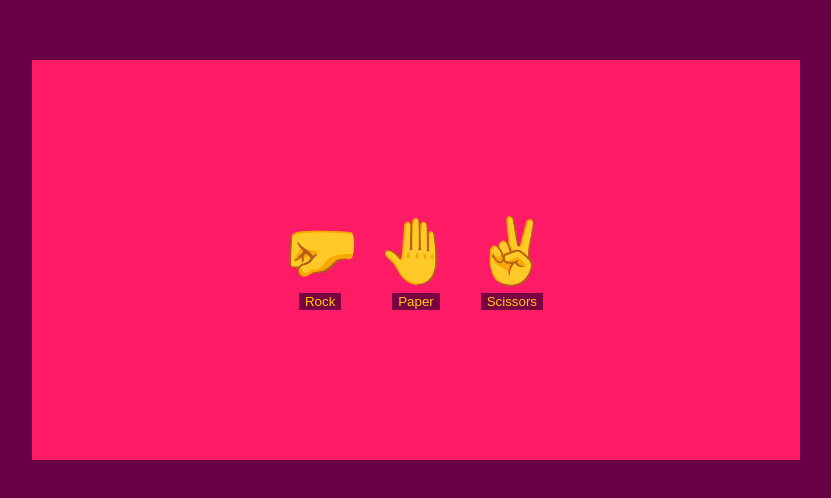
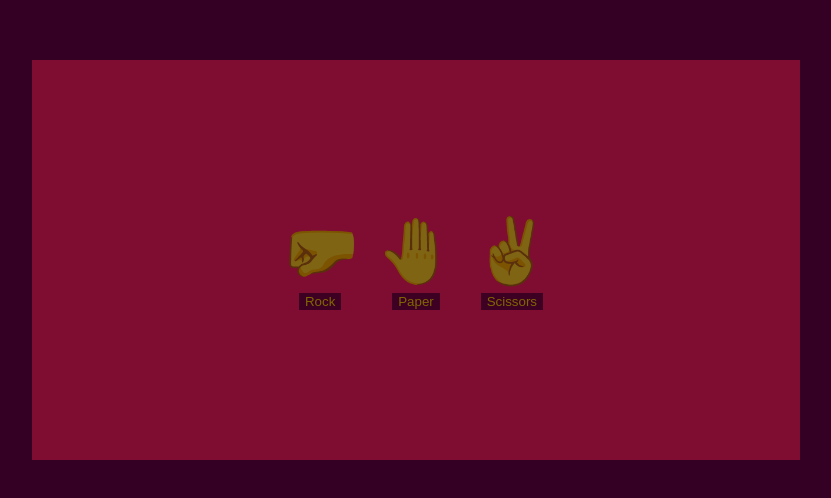
Before and after one commit to Jorge-Neves/react-rock-paper-scissors, a React (Create React App) app: page / in a window 1280 px wide. Shown: the part 140-638 px from the top of the page, without its empty margins (224-1055 px from the left). Built offline with nearby package versions, Linux system fonts and the light colour scheme.

Commit message:
Add conditional rendering for result screen

```diff
--- a/src/App.css
+++ b/src/App.css
@@ -8,6 +8,7 @@
   height: 100vh;
   width: 100%;
   background-color: #690046;
+  z-index: 1;
 }
 
 .screen {
@@ -45,3 +46,17 @@
   border: none;
   color: #7a0044;
 }
+
+.result-screen-background {
+  position: absolute;
+  top: 0;
+  right: 0;
+  display: flex;
+  width: 100%;
+  height: 100vh;
+  flex-direction: column;
+  justify-content: center;
+  align-items: center;
+  background-color: rgba(0, 0, 0, 0.5);
+  z-index: 999;
+}
--- a/src/App.tsx
+++ b/src/App.tsx
@@ -12,6 +12,14 @@ const App: FC = () => {
   const [playerChoice, setPlayerChoice] = useState<string>(
     PlayerChoiceOptions.DEFAULT
   );
+
+  const [shouldDisplayResultScreen, setShouldDisplayResultScreen] =
+    useState<boolean>(true);
+
+  useEffect(() => {
+    if (playerChoice !== PlayerChoiceOptions.DEFAULT) return;
+  }, [playerChoice]);
+
   return (
     <>
       <div className="App">
@@ -30,6 +38,11 @@ const App: FC = () => {
           </div>
         </div>
       </div>
+      {shouldDisplayResultScreen && (
+        <>
+          <div className="result-screen-background"></div>
+        </>
+      )}
     </>
   );
 };
```
